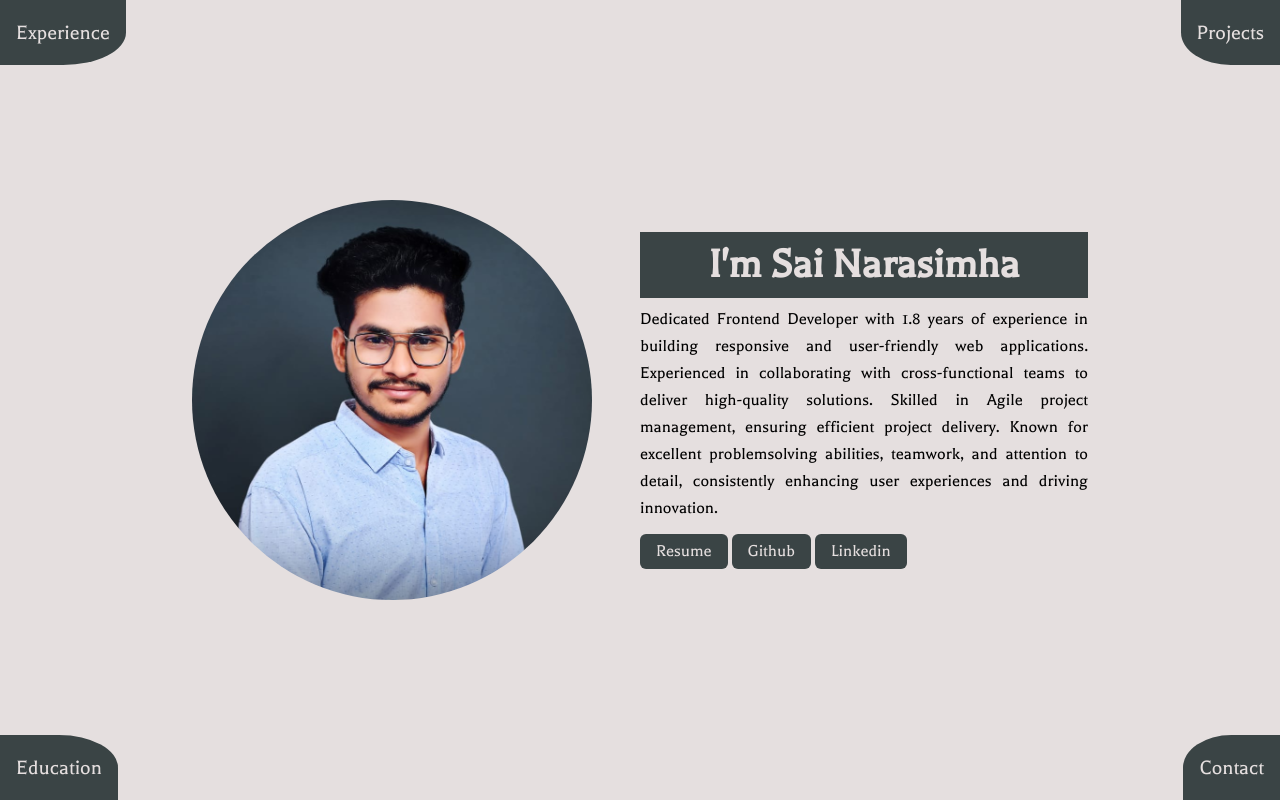
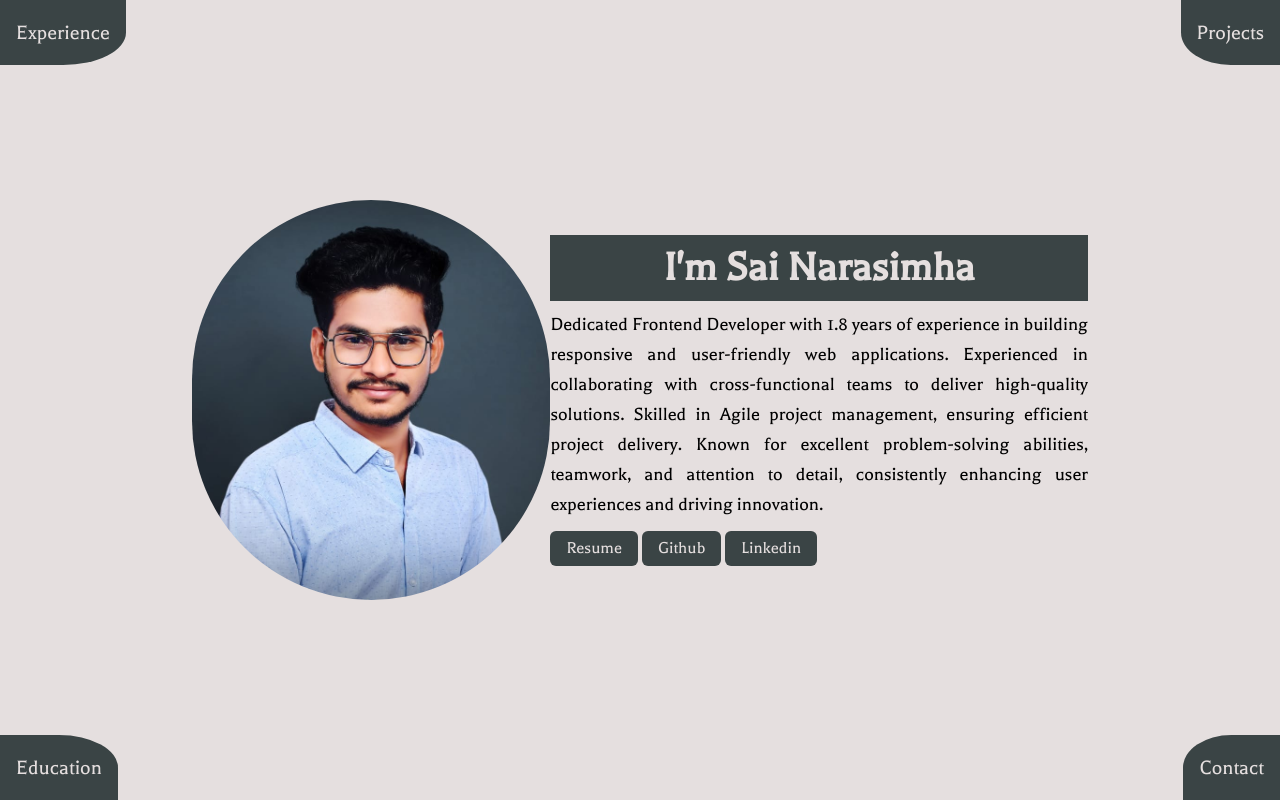
Before and after one commit to Sai-Narasimha/Portfolio-2.O, a React (Create React App) app: page / in a window 1280 px wide. Built offline with nearby package versions, Linux system fonts and the light colour scheme.

Commit message:
[ expereince section done ]

```diff
--- /dev/null
+++ b/src/components/organisms/About.tsx
@@ -0,0 +1,32 @@
+import React from 'react'
+import profile from '../../assets/profile.jpeg';
+const About = () => {
+    return (
+
+        <div className='sm:block lg:flex sm:w-[60%] lg:w-[70%] items-center sm:overflow-scroll md:overflow-hidden md:h-auto'>
+            <div className='w-[100%] lg:w-[40%]'>
+                <img src={profile} alt="profile" className='rounded-full h-[200px] w-[200px] m-auto lg:m-0 lg:h-[400px] lg:w-[400px]' style={{ objectFit: 'cover' }} />
+            </div>
+            <div className='w-[100%] lg:w-[60%]'>
+                <div className='text-[28px] lg:text-[44px] font-bold text-center text-[#e5dfdf] bg-[#3a4445]'>I'm Sai Narasimha</div>
+                <div className='mt-2 text-[18px] lg:text-[20px] text-justify'>
+                    Dedicated Frontend Developer with 1.8 years of experience in building responsive and user-friendly web applications. Experienced in collaborating with cross-functional teams to deliver high-quality solutions. Skilled in Agile project management, ensuring efficient project delivery. Known for excellent problem-solving abilities, teamwork, and attention to detail, consistently enhancing user experiences and driving innovation.
+                </div>
+                <div className="flex gap-1 w-[fit-content] mt-3">
+                    <a href="https://drive.google.com/file/d/1WkVTXqSwoHnz3bzdjcP5NA3fAqyHrlDU/view?usp=sharing">
+                        <button className="bg-[#3a4445] text-[#e5dfdf] px-4 py-1 text-[18px] rounded-md">Resume</button>
+                    </a>
+                    <a href="https://github.com/Sai-Narasimha/">
+                        <button className="bg-[#3a4445] text-[#e5dfdf] px-4 py-1 text-[18px] rounded-md">Github</button>
+                    </a>
+                    <a href="https://www.linkedin.com/in/sai-narasimha-sn/">
+                        <button className="bg-[#3a4445] text-[#e5dfdf] px-4 py-1 text-[18px] rounded-md">Linkedin</button>
+                    </a>
+                </div>
+            </div>
+        </div>
+
+    )
+}
+
+export default About
--- a/src/layouts/Hero.tsx
+++ b/src/layouts/Hero.tsx
@@ -1,132 +1,111 @@
-import React from 'react'
-import profile from '../assets/profile.jpeg'
+import React from 'react';
 import { motion } from 'framer-motion';
-interface ExpandedState {
-    experience: boolean;
-    projects: boolean;
-    education: boolean;
-    contact: boolean;
-};
+import About from '../components/organisms/About';
+
+
 const Hero = () => {
+    const [expanded, setExpanded] = React.useState<string>('');
 
-    const [expanded, setExpanded] = React.useState<ExpandedState>({
-        experience: false,
-        projects: false,
-        education: false,
-        contact: false
-    })
-    const toggleExpanded = (component: keyof ExpandedState) => {
-        setExpanded((prev) => ({
-            experience: component === 'experience' ? !prev.experience : false,
-            projects: component === 'projects' ? !prev.projects : false,
-            education: component === 'education' ? !prev.education : false,
-            contact: component === 'contact' ? !prev.contact : false
-        }));
+    const toggleExpanded = (component: string) => {
+        setExpanded(component === expanded ? '' : component);
+    };
 
+    const resetExpanded = () => {
+        setExpanded('');
     };
-    const resetExpanded = () => {
-        setExpanded({
-            experience: false,
-            projects: false,
-            education: false,
-            contact: false
-        })
-    }
 
     return (
-        <div className="h-[100vh] flex justify-center items-center bg-[#e5dfdf]" >
-            {/* experience */}
-            <div className={`absolute bg-[#3a4445] text-[#e5dfdf] left-0 top-0 text-[22px] p-4 text-center`} style={{ borderRadius: "0% 0% 50% 0%", cursor: 'pointer' }} onClick={() => toggleExpanded('experience')}>
+        <div className="h-[100vh] flex justify-center items-center bg-[#e5dfdf] relative">
+            {/* Experience */}
+            <div className={`absolute left-0 top-0 text-[22px] p-4 text-center ${expanded === 'experience' ? 'bg-[#e5dfdf] text-[#3a4445]' : 'bg-[#3a4445] text-[#e5dfdf]'} cursor-pointer z-10`}
+                style={{ borderRadius: "0% 0% 50% 0%" }}
+                onClick={() => toggleExpanded('experience')}>
                 <h1>Experience</h1>
             </div>
-            {expanded.experience && (
+            {expanded === 'experience' && (
                 <motion.div
-                    className="absolute bg-[#3a4445] text-[#e5dfdf] text-center text-[22px] flex items-center justify-center"
-                    initial={{ width: '0%', height: '0%', top: '0%', left: '0%' }}
-                    animate={{ width: '100%', height: '100%', top: '0%', left: '0%' }}
+                    className="absolute bg-[#3a4445] text-[#e5dfdf] flex items-center justify-center z-0"
+                    initial={{ width: '0%', height: '0%', top: '0%', left: '0%', borderBottomRightRadius: '50%' }}
+                    animate={{ width: '100%', height: '100%', top: '0%', left: '0%', borderBottomRightRadius: '0px' }}
                     transition={{ duration: 0.5, ease: "easeInOut" }}
                     onClick={resetExpanded}
                 >
-                    <div className="h-[200px] w-[200px]  ">
+                    <div className="w-[50%] ">
 
+                        <div className="text-[36px] text-center bg-[#e5dfdf] text-[#3a4445]">TrueEquations Pvt Ltd</div>
+                        <div className='flex justify-between'>
+                            <div className='text-[20px]'>Software Developer 1</div>
+                            <div className='text-[20px]'>Nov 2021  -  Present</div>
+                        </div>
 
-                    </div>
-                </motion.div>
-            )
-            }
-
-            {/* projects */}
-            <div className={` bg-[#3a4445] text-[#e5dfdf] absolute right-0 top-0 text-[22px]  p-4  text-center`} style={{ borderRadius: "0% 0% 0% 50%", cursor: 'pointer' }} onClick={() => toggleExpanded('projects')}><h1>Projects</h1>
-            </div>
-
-            {expanded.projects && (
-                <motion.div
-                    className="absolute bg-[#3a4445] text-[#e5dfdf] text-center text-[22px] flex items-center justify-center"
-                    initial={{ width: '0%', height: '0%', top: '0%', right: '0%' }}
-                    animate={{ width: '100%', height: '100%', top: '0%', right: '0%' }}
-                    transition={{ duration: 0.5, ease: "easeInOut" }}
-                    onClick={resetExpanded}
-                >
-                    <div className="h-[200px] w-[200px]  ">
-
-
+                        <div className='text-[22px] text-justify'>I have been a proactive Frontend Developer, significantly contributing to the success of various projects. My
+                            primary focus has been on developing and enhancing web applications using React.js and React Native,
+                            ensuring high performance and an excellent user experience.</div>
                     </div>
                 </motion.div>
             )}
 
-            <div className={`  ${expanded.education ? 'text-[#3a4445] bg-[#e5dfdf] ' : 'bg-[#3a4445] text-[#e5dfdf]'} absolute text-[#e5dfdf] left-0 bottom-0 text-[22px] bg-[#3a4445] p-4  text-center`} style={{ borderRadius: "0% 50% 0% 0%", cursor: 'pointer' }} onClick={() => toggleExpanded('education')}><h1>Education</h1> </div>
-
-            {expanded.education && (
+            {/* Projects */}
+            <div className={`absolute right-0 top-0 text-[22px] p-4 text-center ${expanded === 'projects' ? 'bg-[#e5dfdf] text-[#3a4445]' : 'bg-[#3a4445] text-[#e5dfdf]'} cursor-pointer z-10`}
+                style={{ borderRadius: "0% 0% 0% 50%" }}
+                onClick={() => toggleExpanded('projects')}>
+                <h1>Projects</h1>
+            </div>
+            {expanded === 'projects' && (
                 <motion.div
-                    className="absolute bg-[#3a4445] text-[#e5dfdf] text-center text-[22px] flex items-center justify-center"
-                    initial={{ width: '0%', height: '0%', bottom: '0%', left: '0%' }}
-                    animate={{ width: '100%', height: '100%', bottom: '0%', left: '0%' }}
+                    className="absolute bg-[#3a4445] text-[#e5dfdf] flex items-center justify-center z-0"
+                    initial={{ width: '0%', height: '0%', top: '0%', right: '0%', borderBottomLeftRadius: '50%' }}
+                    animate={{ width: '100%', height: '100%', top: '0%', right: '0%', borderBottomLeftRadius: '0' }}
                     transition={{ duration: 0.5, ease: "easeInOut" }}
                     onClick={resetExpanded}
                 >
-                    <div className="h-[200px] w-[200px]  ">
-
-
-                    </div>
+                    <div className="h-[200px] w-[200px]">Projects Content</div>
                 </motion.div>
             )}
-            <div className={`${expanded.contact ? 'text-[#3a4445] bg-[#e5dfdf] ' : 'bg-[#3a4445] text-[#e5dfdf]'} absolute text-[#e5dfdf] right-0 bottom-0 text-[22px] bg-[#3a4445] p-4  text-center`} style={{ borderRadius: "50% 0% 0% 0%", cursor: 'pointer' }} onClick={() => toggleExpanded('contact')}> <h1>Contact</h1></div>
-            {expanded.contact && (
+
+            {/* Education */}
+            <div className={`absolute left-0 bottom-0 text-[22px] p-4 text-center ${expanded === 'education' ? 'bg-[#e5dfdf] text-[#3a4445]' : 'bg-[#3a4445] text-[#e5dfdf]'} cursor-pointer z-10`}
+                style={{ borderRadius: "0% 50% 0% 0%" }}
+                onClick={() => toggleExpanded('education')}>
+                <h1>Education</h1>
+            </div>
+            {expanded === 'education' && (
                 <motion.div
-                    className="absolute bg-[#3a4445] text-[#e5dfdf] text-center text-[22px] flex items-center justify-center"
-                    initial={{ width: '0%', height: '0%', bottom: '0%', right: '0%' }}
-                    animate={{ width: '100%', height: '100%', bottom: '0%', right: '0%' }}
+                    className="absolute bg-[#3a4445] text-[#e5dfdf] flex items-center justify-center z-0"
+                    initial={{ width: '0%', height: '0%', bottom: '0%', left: '0%', borderTopRightRadius: '50%' }}
+                    animate={{ width: '100%', height: '100%', bottom: '0%', left: '0%', borderTopRightRadius: '0' }}
                     transition={{ duration: 0.5, ease: "easeInOut" }}
                     onClick={resetExpanded}
                 >
-                    <div className="h-[200px] w-[200px]  ">
-
-
-                    </div>
+                    <div className="h-[200px] w-[200px]">Education Content</div>
                 </motion.div>
             )}
-            {
-                !expanded.experience && !expanded.contact && !expanded.education && !expanded.projects && <div className='sm:block lg:flex sm:w-[60%] lg:w-[70%] items-center'>
-                    <div className='w-[100%] lg:[40%]'>
-                        <img src={profile} alt="profile" className='rounded-[100%] h-[400px] w-[400px]' style={{ objectFit: 'cover', }} />
-                    </div>
-                    <div className='w-[100%] lg:[60%]'>
-                        <div className='text-[44px] font-bold text-center text-[#e5dfdf] bg-[#3a4445]' >I'm Sai Narasimha</div>
-                        <div className='mt-2 text-[18px] text-justify'>Dedicated Frontend Developer with 1.8 years of experience in building responsive and user-friendly web
-                            applications. Experienced in collaborating with cross-functional teams to deliver high-quality solutions.
-                            Skilled in Agile project management, ensuring efficient project delivery. Known for excellent problemsolving abilities, teamwork, and attention to detail, consistently enhancing user experiences and driving
-                            innovation.
-                        </div>
-                        <div className="flex gap-1 w-[fit-content] mt-3">
-                            <a href="https://drive.google.com/file/d/1WkVTXqSwoHnz3bzdjcP5NA3fAqyHrlDU/view?usp=sharing"><button className="bg-[#3a4445] text-[#e5dfdf] px-4 py-1 text-[18px] rounded-md">Resume</button></a>
-                            <a href="https://github.com/Sai-Narasimha/"><button className="bg-[#3a4445] text-[#e5dfdf] px-4 py-1 text-[18px] rounded-md">Github</button></a>
-                            <a href="https://www.linkedin.com/in/sai-narasimha-sn/"><button className="bg-[#3a4445] text-[#e5dfdf] px-4 py-1 text-[18px] rounded-md">Linkedin</button></a>
-                        </div>
-                    </div>
-                </div>
-            }
-        </div >
-    )
-}
 
-export default Hero
+            {/* Contact */}
+            <div className={`absolute right-0 bottom-0 text-[22px] p-4 text-center ${expanded === 'contact' ? 'bg-[#e5dfdf] text-[#3a4445]' : 'bg-[#3a4445] text-[#e5dfdf]'} cursor-pointer z-10`}
+                style={{ borderRadius: "50% 0% 0% 0%" }}
+                onClick={() => toggleExpanded('contact')}>
+                <h1>Contact</h1>
+            </div>
+            {expanded === 'contact' && (
+                <motion.div
+                    className="absolute bg-[#3a4445] text-[#e5dfdf] flex items-center justify-center z-0"
+                    initial={{ width: '0%', height: '0%', bottom: '0%', right: '0%', borderTopLeftRadius: '50%' }}
+                    animate={{ width: '100%', height: '100%', bottom: '0%', right: '0%', borderTopLeftRadius: '0px' }}
+                    transition={{ duration: 0.5, ease: "easeInOut" }}
+                    onClick={resetExpanded}
+                >
+                    <div className="h-[200px] w-[200px]">Contact Content</div>
+                </motion.div>
+            )}
+
+            {/* Profile and Description */}
+            {expanded === '' && (
+                <About />
+            )}
+
+        </div>
+    );
+};
+
+export default Hero;
```
